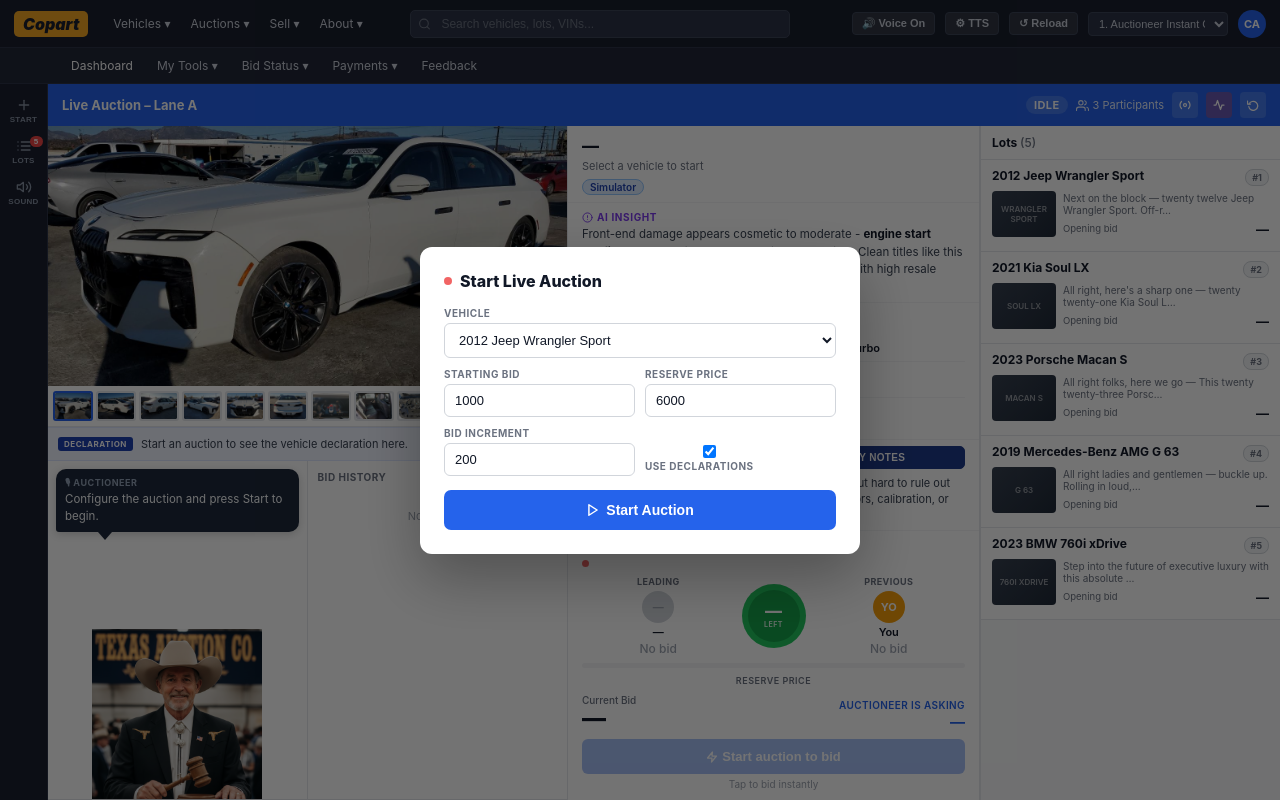
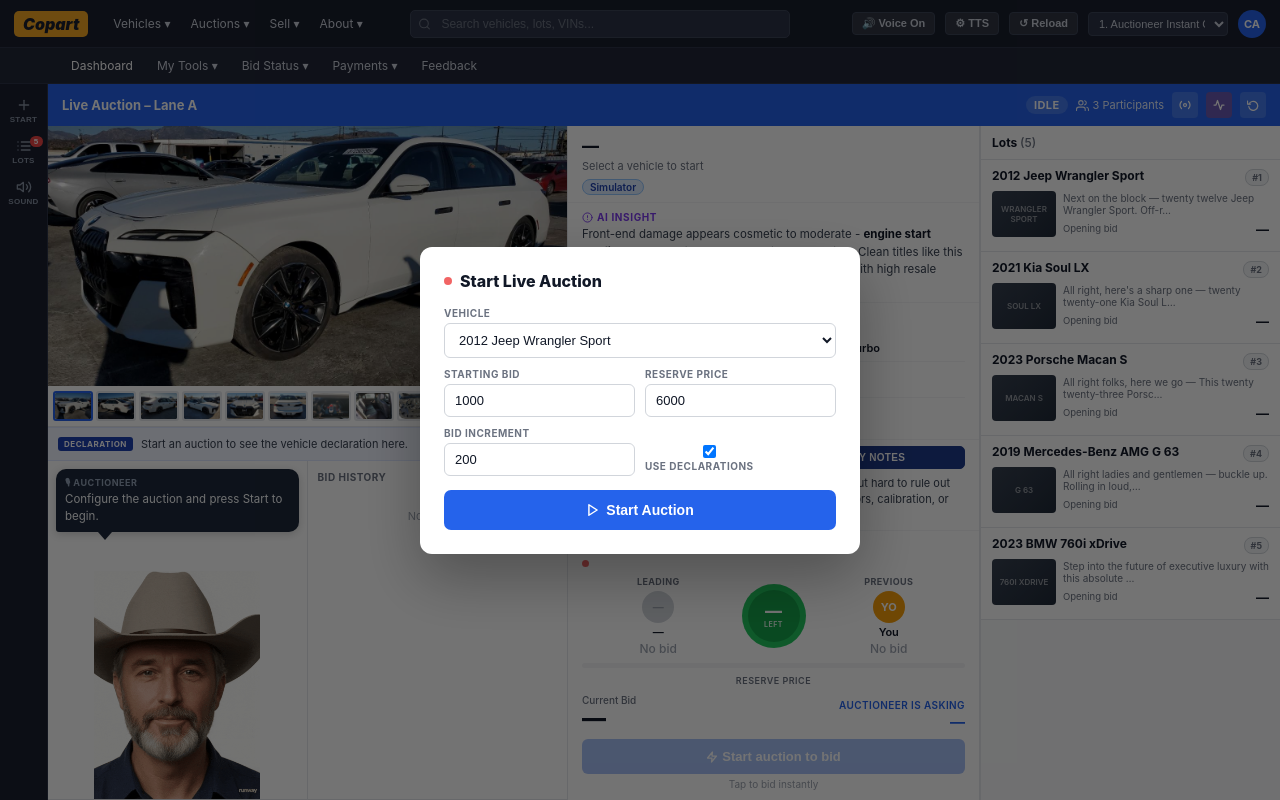
Before and after one commit to poojancopart/auction-simulator, a Flask app: page / in a window 1280 px wide. Run offline with Flask 3, Linux system fonts and the light colour scheme.

Commit message:
Replace Auctioneer image with GIF for enhanced visual effect

```diff
--- a/index.html
+++ b/index.html
@@ -677,7 +677,7 @@
             </div>
             <div class="chat-bubble-tail"></div>
             <div class="auctioneer-img-wrap">
-              <img src="/images/Image_Auctioneer.png" alt="Auctioneer" class="auctioneer-real-img" id="auctioneerImg"/>
+              <img src="/images/Image_Auctioneer.gif" alt="Auctioneer" class="auctioneer-real-img" id="auctioneerImg"/>
               <div class="filler-dots" id="fillerDots">
                 <div class="filler-dot"></div>
                 <div class="filler-dot"></div>
--- a/templates/index.html
+++ b/templates/index.html
@@ -677,7 +677,7 @@
             </div>
             <div class="chat-bubble-tail"></div>
             <div class="auctioneer-img-wrap">
-              <img src="/images/Image_Auctioneer.png" alt="Auctioneer" class="auctioneer-real-img" id="auctioneerImg"/>
+              <img src="/images/Image_Auctioneer.gif" alt="Auctioneer" class="auctioneer-real-img" id="auctioneerImg"/>
               <div class="filler-dots" id="fillerDots">
                 <div class="filler-dot"></div>
                 <div class="filler-dot"></div>
```
Also changed, not shown: images/Image_Auctioneer.gif (added).
